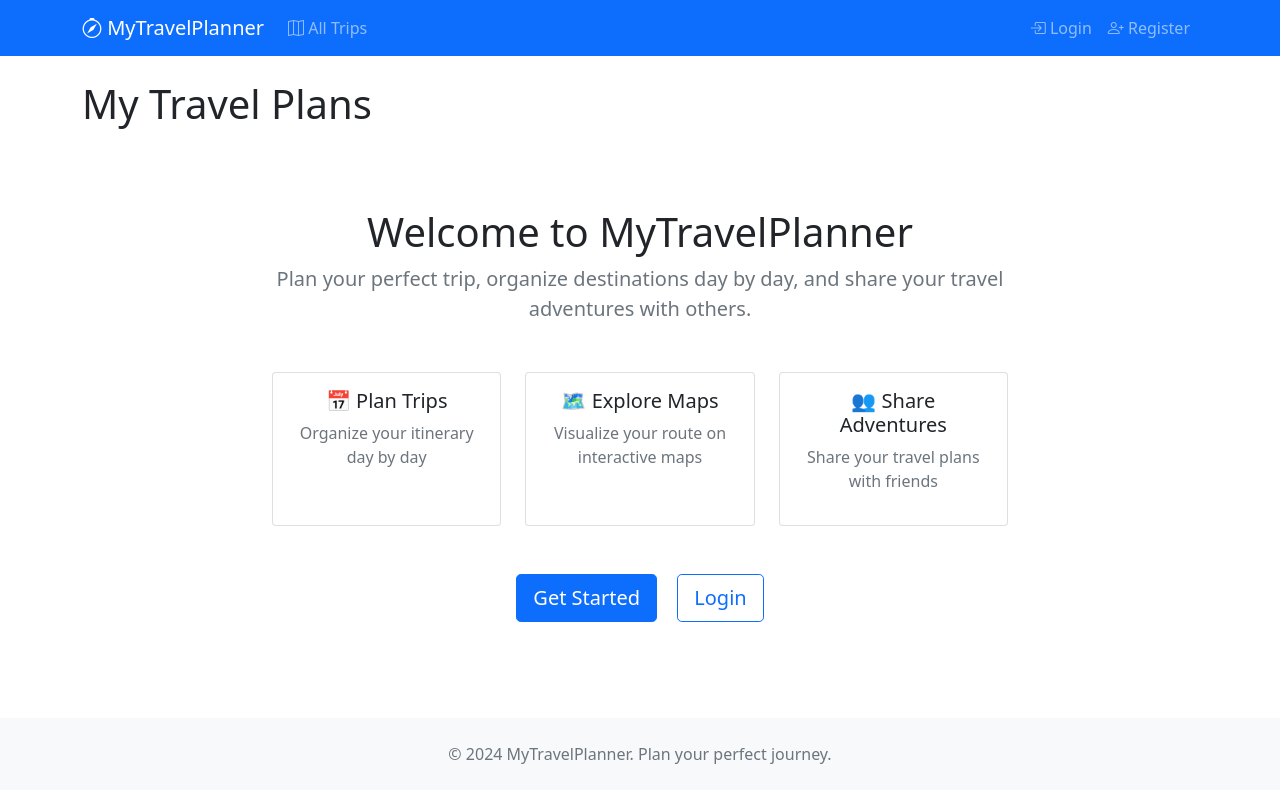
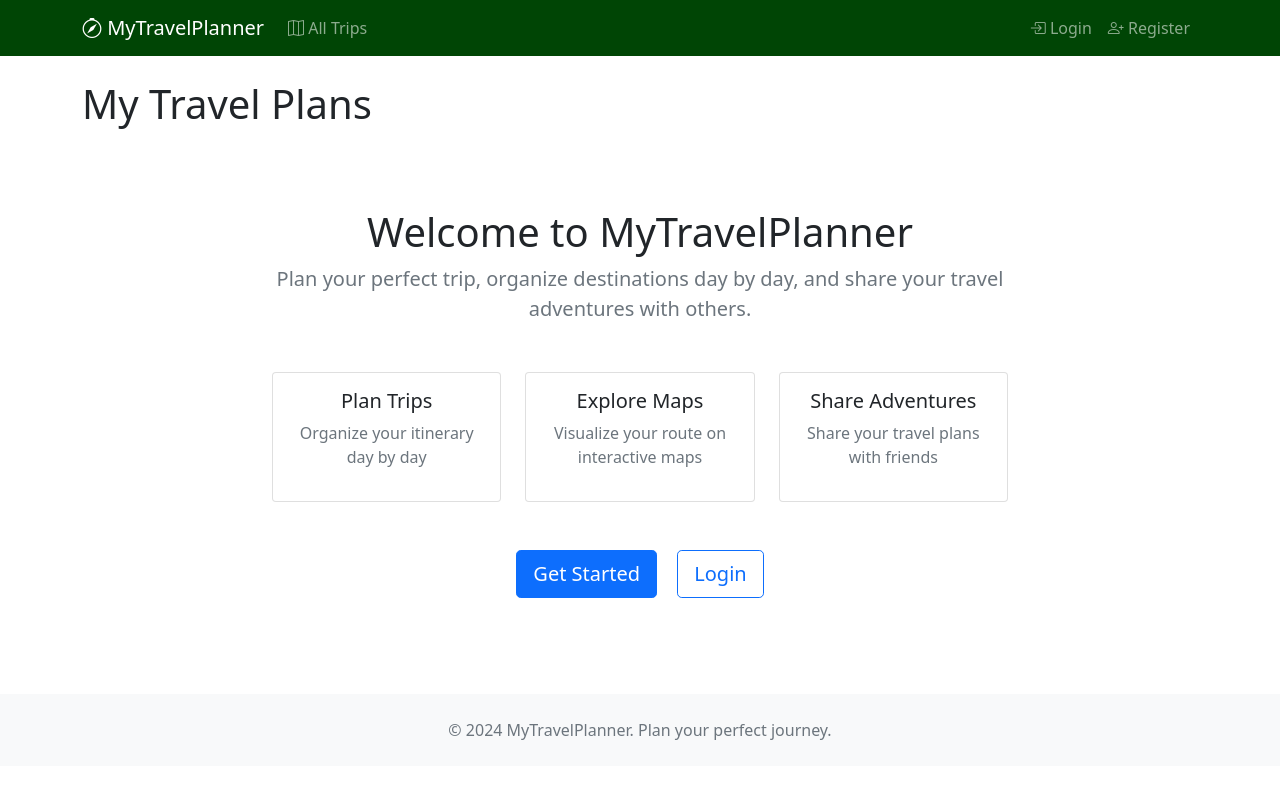
Before and after one commit to grebennikoovaa/MyTravelPlanner, a Django app: page / in a window 1280 px wide. Run offline with Django 5.2, Linux system fonts and the light colour scheme; data that the repository does not hold is empty; some libraries are stand-ins or nearby versions.

Commit message:
Update Django Travel Planner

```diff
--- /dev/null
+++ b/static/css/style.css
@@ -0,0 +1,24 @@
+:root {
+  --bs-primary: #004505;
+  --bs-secondary: #6527d9;
+  --bs-success: #20c997;
+  --bs-danger: #dc3545;
+  --bs-warning: #ffc107;
+  --bs-info: rgba(255, 105, 165, 0.911)5;
+  --bs-light: #f8f9fa;
+  --bs-dark: #212529;
+}
+
+.navbar {
+  background-color: var(--bs-primary) !important;
+}
+
+.navbar .nav-link:hover {
+  color: #fff0f5 !important;
+  text-decoration: underline;
+}
+
+footer {
+  background-color: var(--bs-secondary);
+  color: white;
+}
--- a/templates/base.html
+++ b/templates/base.html
@@ -1,3 +1,4 @@
+{% load static %}
 <!DOCTYPE html>
 <html lang="en">
 <head>
@@ -6,8 +7,13 @@
     <title>{% block title %}MyTravelPlanner{% endblock %}</title>
     <link href="https://cdn.jsdelivr.net/npm/bootstrap@5.1.3/dist/css/bootstrap.min.css" rel="stylesheet">
     <link rel="stylesheet" href="https://cdn.jsdelivr.net/npm/bootstrap-icons@1.7.2/font/bootstrap-icons.css">
+    <link rel="stylesheet" href="{% static 'css/style.css' %}">
+
     {% block extra_css %}{% endblock %}
 </head>
+<body>
+
+
 <body>
     <nav class="navbar navbar-expand-lg navbar-dark bg-primary">
         <div class="container">
--- a/templates/trips/trip_list.html
+++ b/templates/trips/trip_list.html
@@ -51,7 +51,7 @@
                 <div class="col-md-4 mb-4">
                     <div class="card h-100">
                         <div class="card-body">
-                            <h5>📅 Plan Trips</h5>
+                            <h5> Plan Trips</h5>
                             <p class="text-muted">Organize your itinerary day by day</p>
                         </div>
                     </div>
@@ -59,7 +59,7 @@
                 <div class="col-md-4 mb-4">
                     <div class="card h-100">
                         <div class="card-body">
-                            <h5>🗺️ Explore Maps</h5>
+                            <h5> Explore Maps</h5>
                             <p class="text-muted">Visualize your route on interactive maps</p>
                         </div>
                     </div>
@@ -67,7 +67,7 @@
                 <div class="col-md-4 mb-4">
                     <div class="card h-100">
                         <div class="card-body">
-                            <h5>👥 Share Adventures</h5>
+                            <h5>Share Adventures</h5>
                             <p class="text-muted">Share your travel plans with friends</p>
                         </div>
                     </div>
```
Also changed, not shown: README.md.
